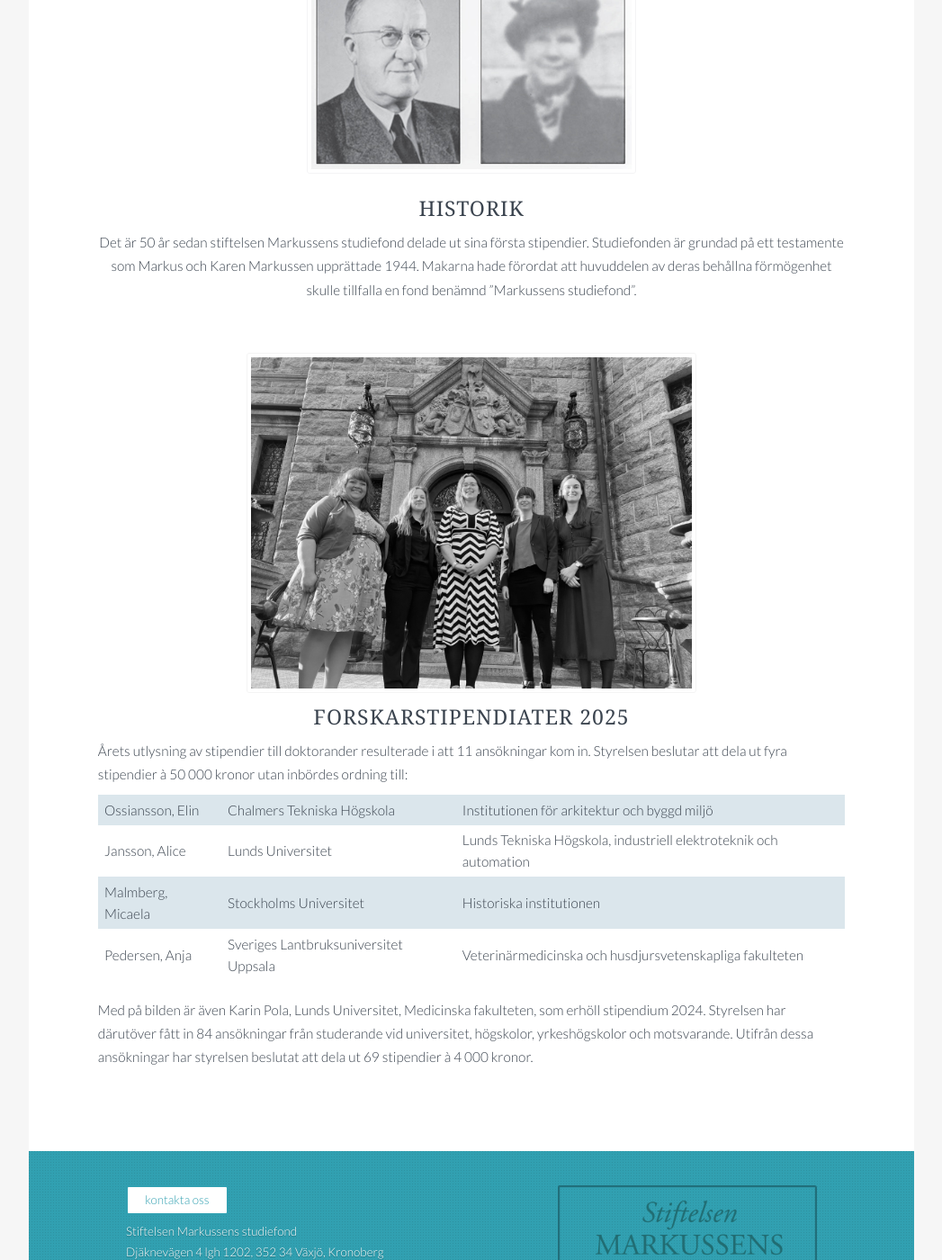
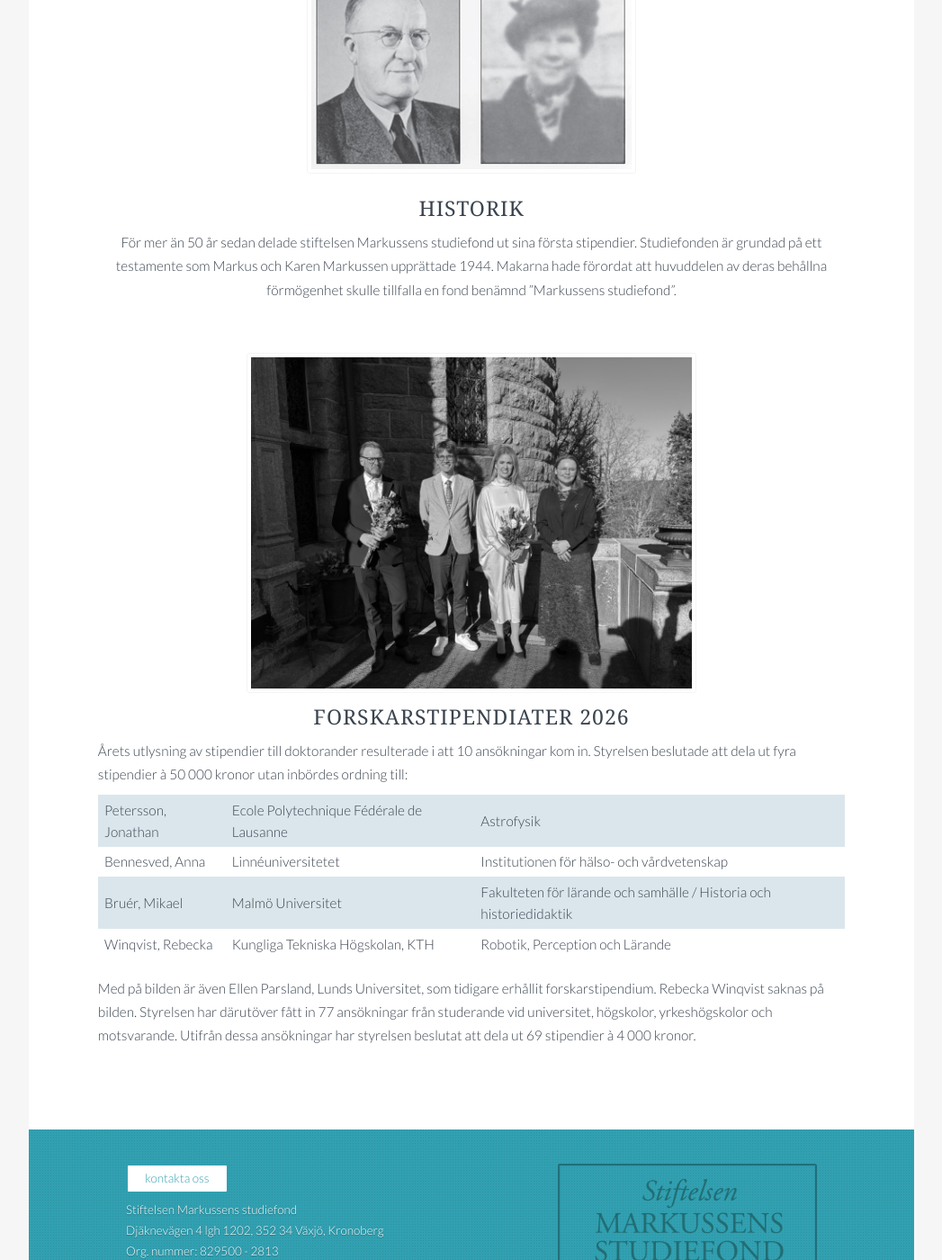
Before and after one commit to standout/markussens.se, a Jekyll site: the page built from index.md, in a window 1280 px wide and 1400 px high, scrolled down 1090 px. Shown: the whole window at 90% size, without its empty margins (116-1163 px from the left). Built offline with Jekyll 4.4.1, drawn with Linux system fonts in a browser that asks for light colours; nearby versions of some CDN libraries.

Commit message:
Uppdatera texter och stipendiatbild för 2026 (#69)
* feat: update scholarship content for 2026

* build: align Ruby version with Gemfile

```diff
--- a/index.md
+++ b/index.md
@@ -39,7 +39,7 @@
 <img src="/images/markus-karen-markussen.jpg" alt="Markus och Karen Markussen"/>
 
 <h2 class="title--section">Historik</h2>
-Det är 50 år sedan stiftelsen Markussens studiefond delade ut sina första
+För mer än 50 år sedan delade stiftelsen Markussens studiefond ut sina första
 stipendier. Studiefonden är grundad på ett testamente som Markus och Karen
 Markussen upprättade 1944. Makarna hade förordat att huvuddelen av deras
 behållna förmögenhet skulle tillfalla en fond benämnd ”Markussens studiefond”.
@@ -50,35 +50,35 @@
 
 <div class="ImageWrapper center max-500">
 
-<a href="/images/2025-stipendiater.jpg">
-  <img src="/images/2025-stipendiater.jpg" alt="Stipendiater 2025"/>
+<a href="/images/2026-stipendiater.jpg">
+  <img src="/images/2026-stipendiater.jpg" alt="Stipendiater 2026"/>
 </a>
 
 </div>
 
-<h2 class="title--section">Forskarstipendiater 2025</h2>
+<h2 class="title--section">Forskarstipendiater 2026</h2>
 
 <div class="Row">
 
 <div class="Col medium span-12">
 
-Årets utlysning av stipendier till doktorander resulterade i att 11
-ansökningar kom in. Styrelsen beslutar att dela ut fyra stipendier à 50 000 kronor
+Årets utlysning av stipendier till doktorander resulterade i att 10
+ansökningar kom in. Styrelsen beslutade att dela ut fyra stipendier à 50 000 kronor
 utan inbördes ordning till:
 
 <div markdown="1" class="TableWrapper">
 
 -------------------------------- | -------------------------------- | --------------------------------
-Ossiansson, Elin                 | Chalmers Tekniska Högskola       | Institutionen för arkitektur och byggd miljö
-Jansson, Alice                   | Lunds Universitet                | Lunds Tekniska Högskola, industriell elektroteknik och automation
-Malmberg, Micaela                | Stockholms Universitet           | Historiska institutionen
-Pedersen, Anja                   | Sveriges Lantbruksuniversitet Uppsala | Veterinärmedicinska och husdjursvetenskapliga fakulteten
+Petersson, Jonathan              | Ecole Polytechnique Fédérale de Lausanne | Astrofysik
+Bennesved, Anna                  | Linnéuniversitetet               | Institutionen för hälso- och vårdvetenskap
+Bruér, Mikael                    | Malmö Universitet                | Fakulteten för lärande och samhälle / Historia och historiedidaktik
+Winqvist, Rebecka                 | Kungliga Tekniska Högskolan, KTH  | Robotik, Perception och Lärande
 
 </div>
 
-Med på bilden är även Karin Pola, Lunds Universitet, Medicinska fakulteten, som erhöll stipendium 2024.
+Med på bilden är även Ellen Parsland, Lunds Universitet, som tidigare erhållit forskarstipendium. Rebecka Winqvist saknas på bilden.
 
-Styrelsen har därutöver fått in 84 ansökningar från studerande vid uni­versi­tet,
+Styrelsen har därutöver fått in 77 ansökningar från studerande vid universitet,
 högskolor, yrkeshögskolor och motsvarande. Utifrån dessa ansökningar har
 styrelsen beslutat att dela ut 69 stipendier à 4 000 kronor.
 
```
Also changed, not shown: presentation.md (+8 -7 lines), images/2025-stipendiater.jpg (deleted), images/2026-stipendiater.jpg (added), 1 other file.
